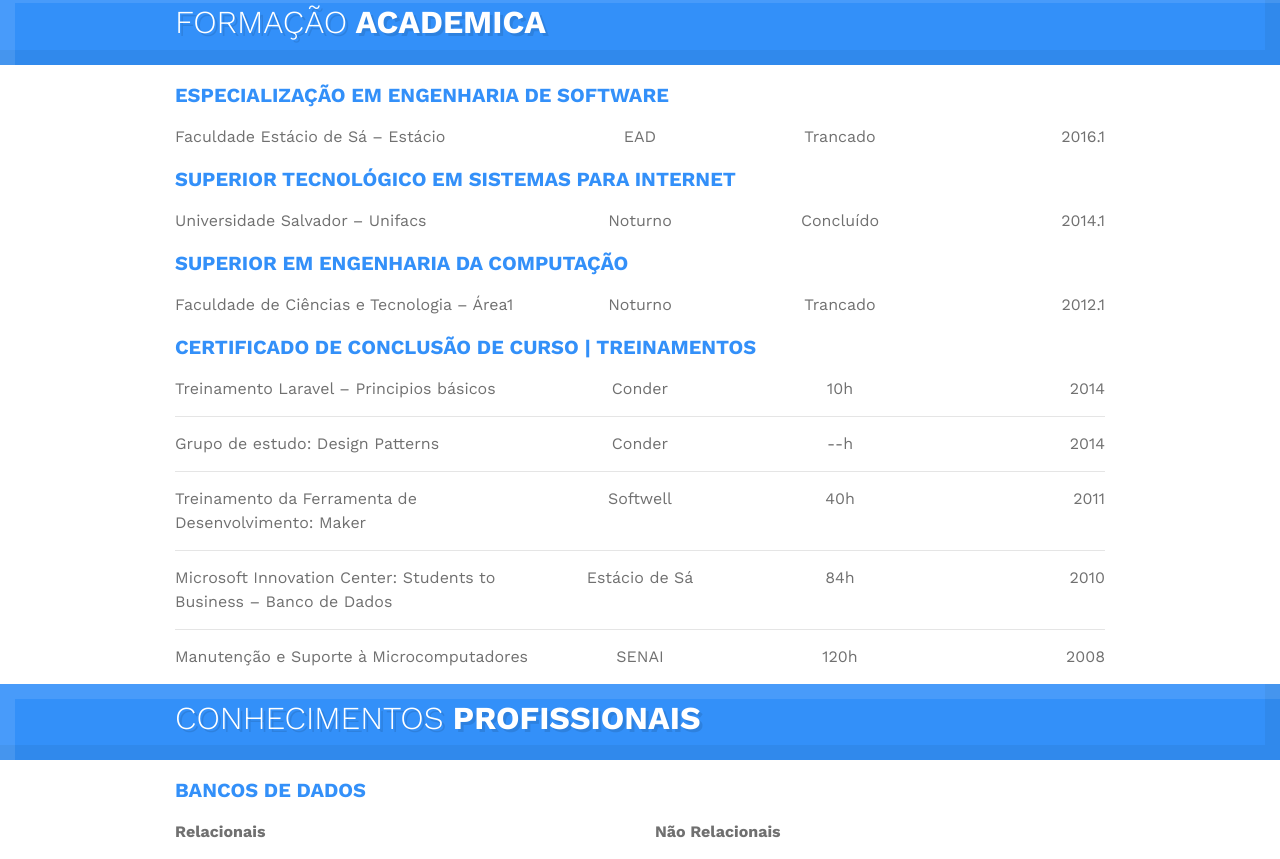
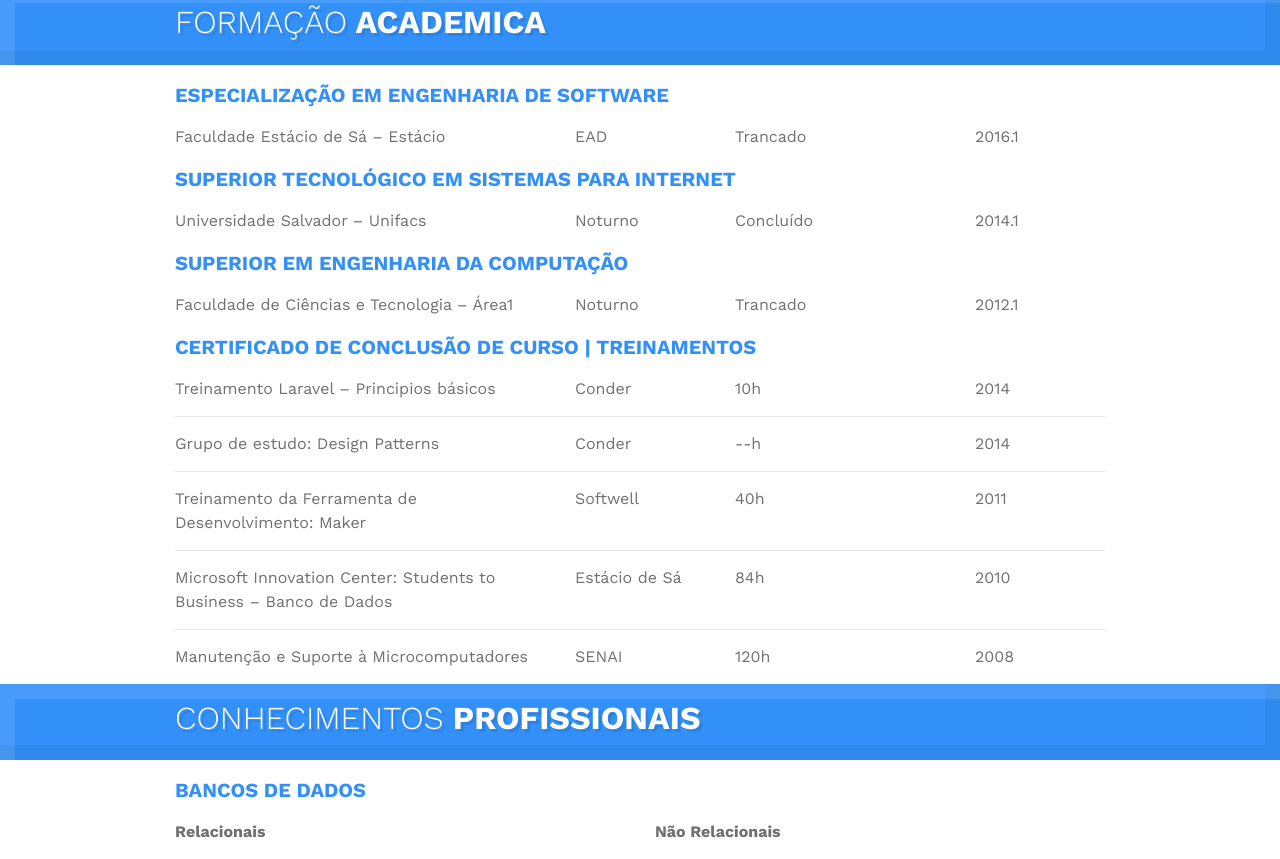
Before and after one commit to diegomartins-dev/webcurriculo, a React (Create React App) app: page / in a window 1280 px wide. Shown: the part 580-1439 px from the top of the page. Built offline with nearby package versions, Linux system fonts and the light colour scheme.

Commit message:
atualizacoes

```diff
--- a/src/App.js
+++ b/src/App.js
@@ -80,16 +80,16 @@ function App() {
                   <span className="box-skills__sub-title">Especialização em Engenharia de Software</span>
                   <div className="box-academics">
                     <div className="row">
-                      <div className="col-xs-12 col-sm-5 box-academics__items">
+                      <div className="col-xs-12 col-sm-5 box-academics__items d-inline-flex">
                         Faculdade Estácio de Sá – Estácio
                         </div>
-                      <div className="col-xs-12 col-sm-2 text-xs-left text-sm-center box-academics__items">
+                      <div className="col-xs-12 col-sm-2 text-xs-left text-sm-center box-academics__items d-inline-flex">
                         EAD
                         </div>
-                      <div className="col-xs-12 col-sm-3 text-xs-left text-sm-center box-academics__items">
+                      <div className="col-xs-12 col-sm-3 text-xs-left text-sm-center box-academics__items d-inline-flex">
                         Trancado
                         </div>
-                      <div className="col-xs-12 col-sm-2 text-xs-left text-sm-right box-academics__items">
+                      <div className="col-xs-12 col-sm-2 text-xs-left text-sm-right box-academics__items d-inline-flex">
                         2016.1
                         </div>
                     </div>
@@ -100,16 +100,16 @@ function App() {
                   <span className="box-skills__sub-title">Superior Tecnológico em Sistemas para Internet</span>
                   <div className="box-academics">
                     <div className="row">
-                      <div className="col-xs-12 col-sm-5 box-academics__items">
+                      <div className="col-xs-12 col-sm-5 box-academics__items d-inline-flex">
                         Universidade Salvador – Unifacs
                         </div>
-                      <div className="col-xs-12 col-sm-2 text-xs-left text-sm-center box-academics__items">
+                      <div className="col-xs-12 col-sm-2 text-xs-left text-sm-center box-academics__items d-inline-flex">
                         Noturno
                         </div>
-                      <div className="col-xs-12 col-sm-3 text-xs-left text-sm-center box-academics__items">
+                      <div className="col-xs-12 col-sm-3 text-xs-left text-sm-center box-academics__items d-inline-flex">
                         Concluído
                         </div>
-                      <div className="col-xs-12 col-sm-2 text-xs-left text-sm-right box-academics__items">
+                      <div className="col-xs-12 col-sm-2 text-xs-left text-sm-right box-academics__items d-inline-flex">
                         2014.1
                         </div>
                     </div>
@@ -119,16 +119,16 @@ function App() {
                 <li>
                   <span className="box-skills__sub-title">Superior em Engenharia da Computação</span>
                   <div className="box-academics"><div className="row">
-                    <div className="col-xs-12 col-sm-5 box-academics__items">
+                    <div className="col-xs-12 col-sm-5 box-academics__items d-inline-flex">
                       Faculdade de Ciências e Tecnologia – Área1
                       </div>
-                    <div className="col-xs-12 col-sm-2 text-xs-left text-sm-center box-academics__items">
+                    <div className="col-xs-12 col-sm-2 text-xs-left text-sm-center box-academics__items d-inline-flex">
                       Noturno
                       </div>
-                    <div className="col-xs-12 col-sm-3 text-xs-left text-sm-center box-academics__items">
+                    <div className="col-xs-12 col-sm-3 text-xs-left text-sm-center box-academics__items d-inline-flex">
                       Trancado
                       </div>
-                    <div className="col-xs-12 col-sm-2 text-xs-left text-sm-right box-academics__items">
+                    <div className="col-xs-12 col-sm-2 text-xs-left text-sm-right box-academics__items d-inline-flex">
                       2012.1
                       </div>
                   </div>
@@ -140,16 +140,16 @@ function App() {
                     <span className="box-skills__sub-title">Certificado de conclusão de curso | Treinamentos</span>
                     <div className="box-academics">
                       <div className="row">
-                        <div className="col-xs-12 col-sm-5 box-academics__items">
+                        <div className="col-xs-12 col-sm-5 box-academics__items d-inline-flex">
                           Treinamento Laravel – Principios básicos
                         </div>
-                        <div className="col-xs-12 col-sm-2 text-xs-left text-sm-center box-academics__items">
+                        <div className="col-xs-12 col-sm-2 text-xs-left text-sm-center box-academics__items d-inline-flex">
                           Conder
                         </div>
-                        <div className="col-xs-12 col-sm-3 text-xs-left text-sm-center box-academics__items">
+                        <div className="col-xs-12 col-sm-3 text-xs-left text-sm-center box-academics__items d-inline-flex">
                           10h
                         </div>
-                        <div className="col-xs-12 col-sm-2 text-xs-left text-sm-right box-academics__items">
+                        <div className="col-xs-12 col-sm-2 text-xs-left text-sm-right box-academics__items d-inline-flex">
                           2014
                         </div>
                       </div>
@@ -159,16 +159,16 @@ function App() {
 
                     <div className="box-academics">
                       <div className="row">
-                        <div className="col-xs-12 col-sm-5 box-academics__items">
+                        <div className="col-xs-12 col-sm-5 box-academics__items d-inline-flex">
                           Grupo de estudo: Design Patterns
                         </div>
-                        <div className="col-xs-12 col-sm-2 text-xs-left text-sm-center box-academics__items">
+                        <div className="col-xs-12 col-sm-2 text-xs-left text-sm-center box-academics__items d-inline-flex">
                           Conder
                         </div>
-                        <div className="col-xs-12 col-sm-3 text-xs-left text-sm-center box-academics__items">
+                        <div className="col-xs-12 col-sm-3 text-xs-left text-sm-center box-academics__items d-inline-flex">
                           --h
                         </div>
-                        <div className="col-xs-12 col-sm-2 text-xs-left text-sm-right box-academics__items">
+                        <div className="col-xs-12 col-sm-2 text-xs-left text-sm-right box-academics__items d-inline-flex">
                           2014
                         </div>
                       </div>
@@ -178,16 +178,16 @@ function App() {
 
                     <div className="box-academics">
                       <div className="row">
-                        <div className="col-xs-12 col-sm-5 box-academics__items">
+                        <div className="col-xs-12 col-sm-5 box-academics__items d-inline-flex">
                           Treinamento da Ferramenta de Desenvolvimento: Maker
                         </div>
-                        <div className="col-xs-12 col-sm-2 text-xs-left text-sm-center box-academics__items">
+                        <div className="col-xs-12 col-sm-2 text-xs-left text-sm-center box-academics__items d-inline-flex">
                           Softwell
                         </div>
-                        <div className="col-xs-12 col-sm-3 text-xs-left text-sm-center box-academics__items">
+                        <div className="col-xs-12 col-sm-3 text-xs-left text-sm-center box-academics__items d-inline-flex">
                           40h
                         </div>
-                        <div className="col-xs-12 col-sm-2 text-xs-left text-sm-right box-academics__items">
+                        <div className="col-xs-12 col-sm-2 text-xs-left text-sm-right box-academics__items d-inline-flex">
                           2011
                         </div>
                       </div>
@@ -197,16 +197,16 @@ function App() {
 
                     <div className="box-academics">
                       <div className="row">
-                        <div className="col-xs-12 col-sm-5 box-academics__items">
+                        <div className="col-xs-12 col-sm-5 box-academics__items d-inline-flex">
                           Microsoft Innovation Center: Students to Business – Banco de Dados
                         </div>
-                        <div className="col-xs-12 col-sm-2 text-xs-left text-sm-center box-academics__items">
+                        <div className="col-xs-12 col-sm-2 text-xs-left text-sm-center box-academics__items d-inline-flex">
                           Estácio de Sá
                         </div>
-                        <div className="col-xs-12 col-sm-3 text-xs-left text-sm-center box-academics__items">
+                        <div className="col-xs-12 col-sm-3 text-xs-left text-sm-center box-academics__items d-inline-flex">
                           84h
                         </div>
-                        <div className="col-xs-12 col-sm-2 text-xs-left text-sm-right box-academics__items">
+                        <div className="col-xs-12 col-sm-2 text-xs-left text-sm-right box-academics__items d-inline-flex">
                           2010
                         </div>
                       </div>
@@ -216,16 +216,16 @@ function App() {
 
                     <div className="box-academics">
                       <div className="row">
-                        <div className="col-xs-12 col-sm-5 box-academics__items">
+                        <div className="col-xs-12 col-sm-5 box-academics__items d-inline-flex">
                           Manutenção e Suporte à Microcomputadores
                         </div>
-                        <div className="col-xs-12 col-sm-2 text-xs-left text-sm-center box-academics__items">
+                        <div className="col-xs-12 col-sm-2 text-xs-left text-sm-center box-academics__items d-inline-flex">
                           SENAI
                         </div>
-                        <div className="col-xs-12 col-sm-3 text-xs-left text-sm-center box-academics__items">
+                        <div className="col-xs-12 col-sm-3 text-xs-left text-sm-center box-academics__items d-inline-flex">
                           120h
                         </div>
-                        <div className="col-xs-12 col-sm-2 text-xs-left text-sm-right box-academics__items">
+                        <div className="col-xs-12 col-sm-2 text-xs-left text-sm-right box-academics__items d-inline-flex">
                           2008
                         </div>
                       </div>
--- a/src/index.css
+++ b/src/index.css
@@ -85,7 +85,7 @@ h1, h2, h3, h4, h5 {
       .box-academics__items::before {
         content: "";
         position: relative;
-        top: -9px;
+        top: -50%;
         left: 0px;
         width: 15px;
         border-bottom: 1px solid rgba(0,0,0,.1);
```
